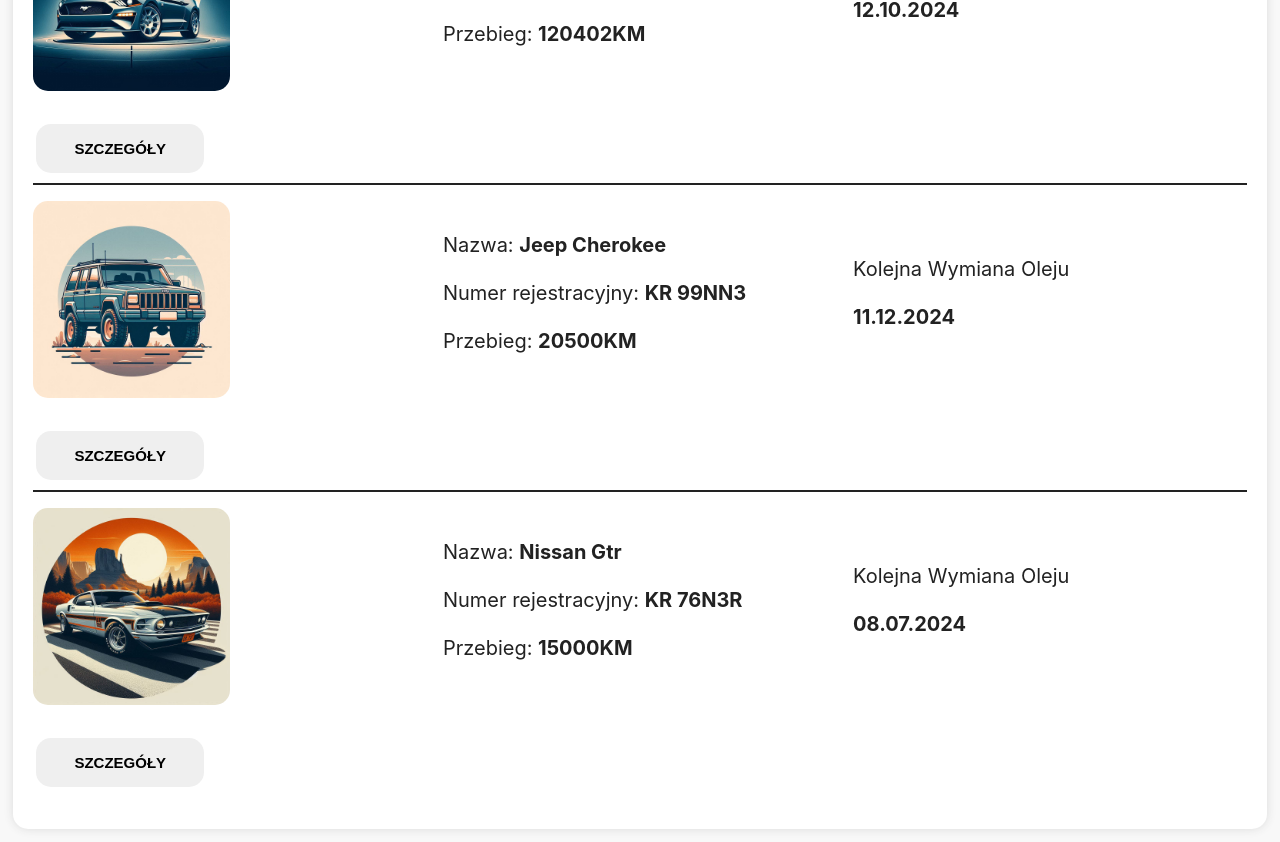
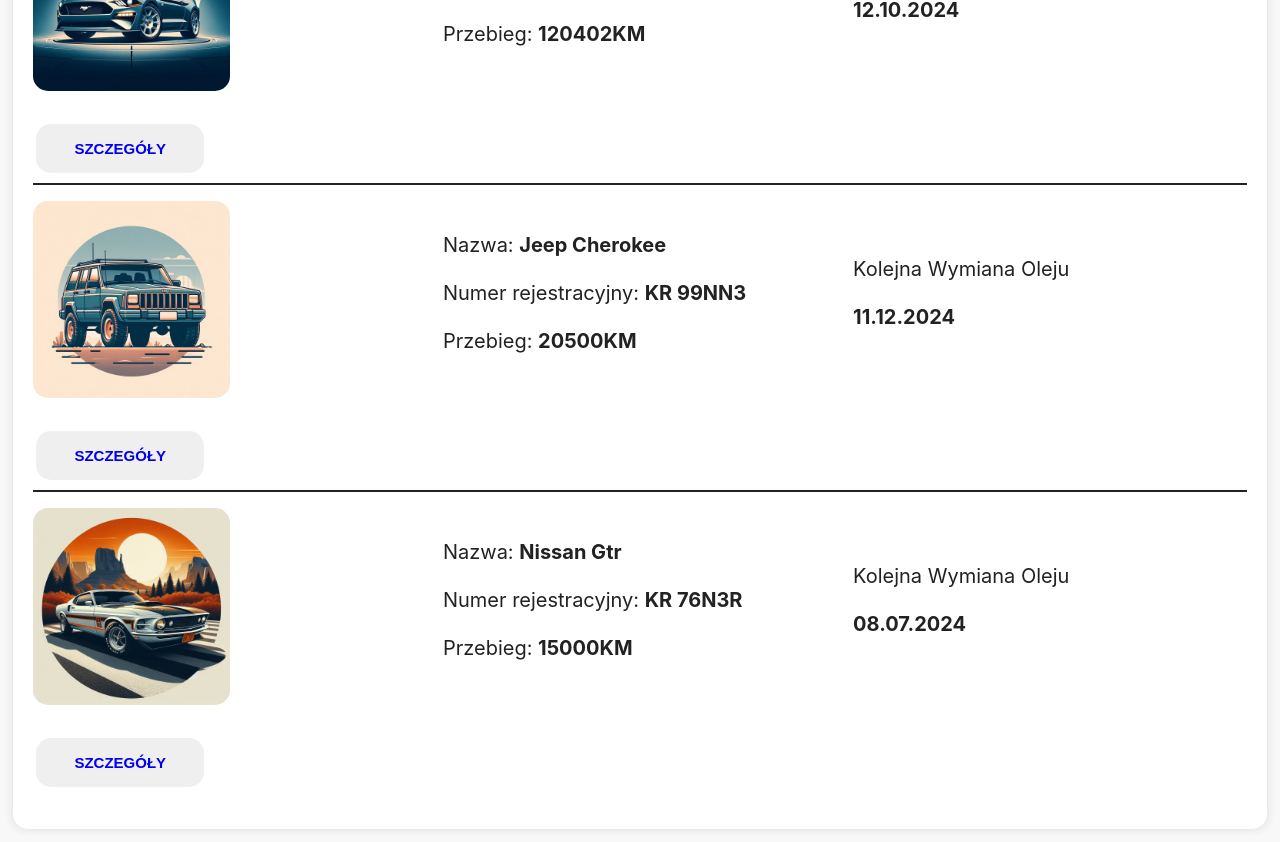
Before and after one commit to marek4882/oil_change_reminder, a React (Vite) app: page /vehicle in a window 1280 px wide. Shown: the part 400-1242 px from the top of the page. Built offline with nearby package versions, Linux system fonts and the light colour scheme.

Commit message:
added Link to the button

```diff
--- a/src/pages/VehiclePage.tsx
+++ b/src/pages/VehiclePage.tsx
@@ -1,4 +1,5 @@
 import React from "react";
+import { Link } from "react-router-dom";
 
 function VehiclePage() {
   return (
@@ -38,7 +39,9 @@
             </p>
           </section>
           <section>
-            <button className="btn">Szczegóły</button>
+            <button className="btn">
+              <Link to="/detailsvehicle">Szczegóły</Link>
+            </button>
           </section>
         </article>
         <article className="grid grid--1x3 sep">
@@ -67,7 +70,9 @@
             </p>
           </section>
           <section>
-            <button className="btn">Szczegóły</button>
+            <button className="btn">
+              <Link to="/detailsvehicle">Szczegóły</Link>
+            </button>
           </section>
         </article>
         <article className="grid grid--1x3">
@@ -96,7 +101,11 @@
             </p>
           </section>
           <section>
-            <button className="btn">Szczegóły</button>
+            <button className="btn">
+              <Link className="links" to="/detailsvehicle">
+                Szczegóły
+              </Link>
+            </button>
           </section>
         </article>
       </section>
```
